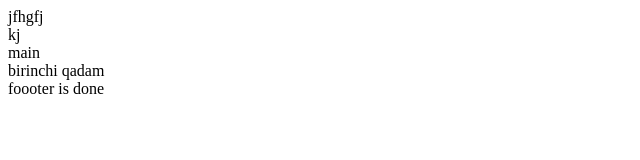
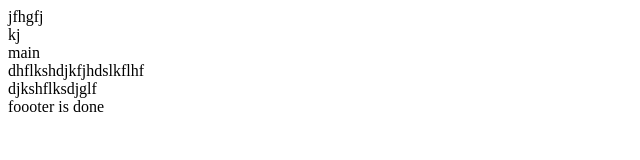
Before and after one commit to Umidjonhl1/OFFER_LETTER, a plain HTML site: page index.html in a window 1280 px wide. Shown: the whole page, without its empty margins (0-640 px from the left). Drawn offline with Linux system fonts and the light colour scheme.

Commit message:
my changes

```diff
--- a/index.html
+++ b/index.html
@@ -11,8 +11,8 @@
     <header>jfhgfj</header>
     <section>kj</section>
     <main>main</main>
-    <section>birinchi qadam</section>
-    <section></section>
+    dhflkshdjkfjhdslkflhf
+    <section>djkshflksdjglf</section>
 
     <footer>foooter is done </footer>
 </body>
```
